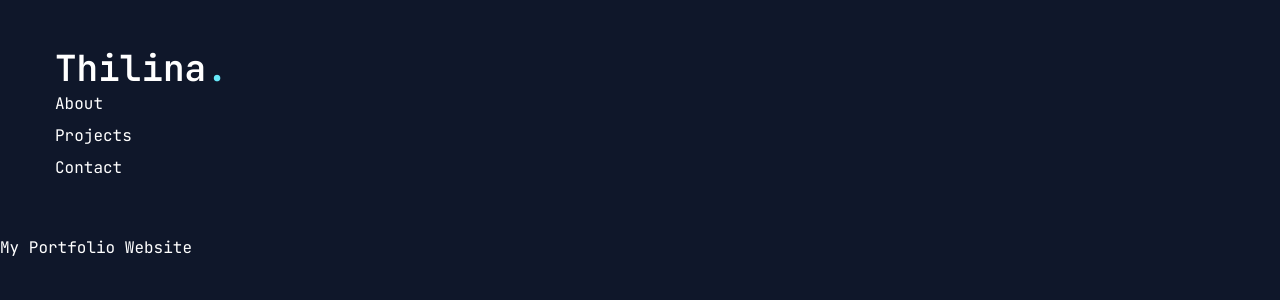
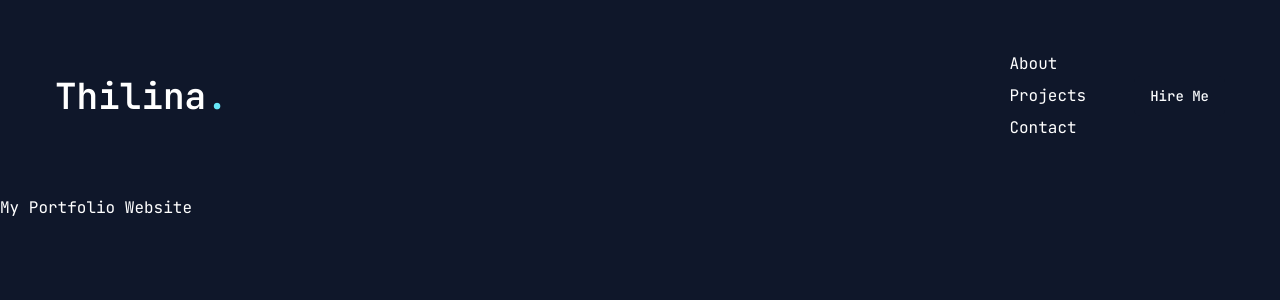
Before and after one commit to thilina330/my-portfolio, a Next.js app in the folder my-portfolio-website/: page / in a window 1280 px wide. Shown: the top 300 px of the page. Built offline with nearby package versions, Linux system fonts and the light colour scheme.

Commit message:
add nav and hire me button

```diff
--- a/my-portfolio-website/components/Header.jsx
+++ b/my-portfolio-website/components/Header.jsx
@@ -9,7 +9,7 @@ import Nav from "./Nav"
 const Header = () => {
   return (
     <header className="py-8 text-white xl:py-12">
-       <div className="container mx-auto">
+       <div className="container flex items-center justify-between mx-auto">
 
         {/* logo */}
         <Link href="/">
@@ -18,10 +18,17 @@ const Header = () => {
           </h1>
         </Link>
 
-        {/* dekstop nav */}
-        <div className="hidden xl:flex">
+        {/* dekstop nav & add hire me button*/}
+
+
+        <div className="items-center hidden gap-8 xl:flex">
             <Nav/>
+            <Link href="/contact">
+                <Button className="ml-4">Hire Me</Button>
+            </Link>
         </div>
+
+        {/* mobile nav */}
 
 
 
```
